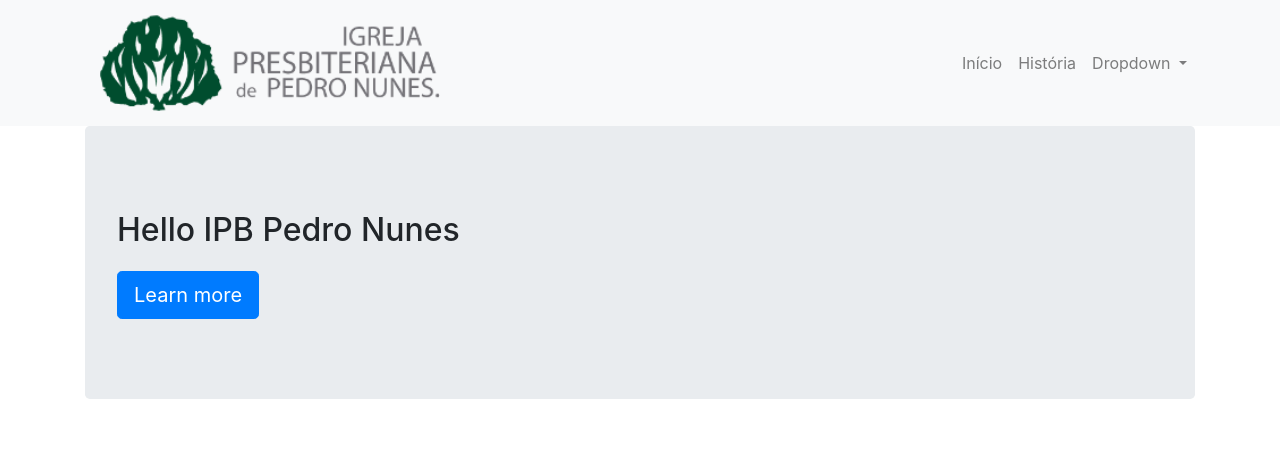
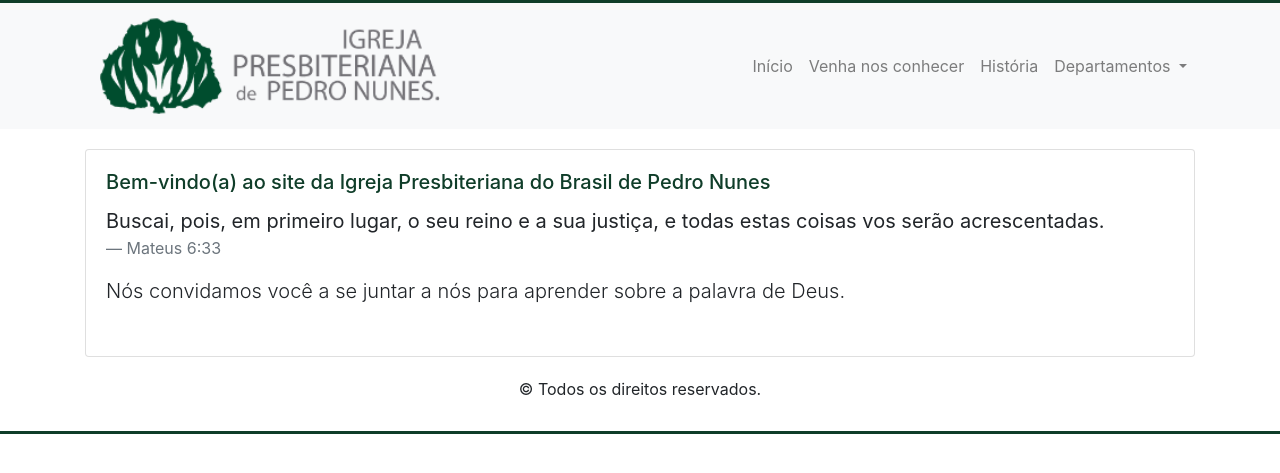
Before and after one commit to lucasprag/ipbpedronunes, a Jekyll site: the page built from index.html, in a window 1280 px wide. Shown: the top 473 px of the page. Built offline with Jekyll 4.4.1, drawn with Linux system fonts in a browser that asks for light colours.

Commit message:
Add some pages and sections as well as the navbar

```diff
--- /dev/null
+++ b/_includes/footer.html
@@ -0,0 +1,5 @@
+<footer class="footer">
+  <p class="text-center">
+    &copy; Todos os direitos reservados.
+  </p>
+</footer>
--- a/_includes/head.html
+++ b/_includes/head.html
@@ -2,7 +2,8 @@
   <meta charset="utf-8">
   <meta name="viewport" content="width=device-width, initial-scale=1, maximum-scale=1">
 
-  <link rel="shortcut icon" href=" {{ site.baseurl }}/assets/images/favicon.ico" type="image/x-icon">
+  <link rel="shortcut icon" href="{{ site.baseurl }}/assets/images/favicon.ico" type="image/x-icon">
+  <link rel="apple-touch-icon" href="{{ site.baseurl }}/assets/images/favicon.ico" type="image/x-icon">
 
   <link rel="canonical" href="{{ page.url | replace:'index.html','' | prepend: site.baseurl | prepend: site.url }}">
   <link rel="alternate" type="application/atom+xml" title="{{ site.title }}" href="{{ site.url }}/feed.xml"/>
@@ -11,4 +12,6 @@
   <link rel="stylesheet" type="text/css" href="{{ site.baseurl }}/assets/css/bootstrap.min.css">
   <link rel="stylesheet" href="{{ site.baseurl }}/assets/css/main.css">
   <title>{{ site.title }}</title>
+
+  <meta name="viewport" content="width=device-width, initial-scale=1, maximum-scale=1" />
 </head>
--- a/_includes/navbar.html
+++ b/_includes/navbar.html
@@ -18,22 +18,26 @@
 
     <ul class="navbar-nav">
       <li class="nav-item">
-        <a class="nav-link" href="#">Início</a>
+        <a class="nav-link" href="/">Início</a>
       </li>
 
       <li class="nav-item">
-        <a class="nav-link" href="#">História</a>
+        <a class="nav-link" href="/venha-nos-conhecer">Venha nos conhecer</a>
+      </li>
+
+      <li class="nav-item">
+        <a class="nav-link" href="/historia">História</a>
       </li>
 
       <li class="nav-item dropdown">
         <a class="nav-link dropdown-toggle" href="#" id="navbarDropdown" role="button" data-toggle="dropdown" aria-haspopup="true" aria-expanded="false">
-          Dropdown
+          Departamentos
         </a>
         <div class="dropdown-menu" aria-labelledby="navbarDropdown">
-          <a class="dropdown-item" href="#">Action</a>
-          <a class="dropdown-item" href="#">Another action</a>
-          <div class="dropdown-divider"></div>
-          <a class="dropdown-item" href="#">Something else here</a>
+          <a class="dropdown-item" href="/saf">SAF</a>
+          <a class="dropdown-item" href="/infantil">Infantil</a>
+          <a class="dropdown-item" href="/hinneni">Grupo Hinneni</a>
+          <a class="dropdown-item" href="/escola-dominical">Escola Dominical</a>
         </div>
       </li>
     </ul>
--- /dev/null
+++ b/_includes/welcome.html
@@ -0,0 +1,21 @@
+<div class="include-welcome">
+  <div class="card">
+    <div class="card-body">
+      <h5 class="card-title">
+        Bem-vindo(a) ao site da Igreja Presbiteriana do Brasil de Pedro Nunes
+      </h5>
+
+      <blockquote class="blockquote">
+        <p class="mb-0">
+          Buscai, pois, em primeiro lugar, o seu reino e a sua justiça, e todas estas coisas vos serão acrescentadas.
+        </p>
+
+        <footer class="blockquote-footer">Mateus 6:33</footer>
+      </blockquote>
+
+      <p class="lead">
+        Nós convidamos você a se juntar a nós para aprender sobre a palavra de Deus.
+      </p>
+    </div>
+  </div>
+</div>
--- a/_layouts/default.html
+++ b/_layouts/default.html
@@ -8,6 +8,7 @@
       {{ content }}
     </div>
 
+    {% include footer.html %}
     {% include js.html %}
   </body>
 </html>
--- a/_sass/base/_constants.scss
+++ b/_sass/base/_constants.scss
@@ -1,2 +1,8 @@
 $font-family: Helvetica, Arial, sans-serif;
 $font-size: 1.25em;
+
+$color1: #0F3D29; // IPB
+$color2: #694873;
+$color3: #16A085; // light green
+$color4: #8B728E;
+$color5: #85B79D; // lighter green
--- /dev/null
+++ b/_sass/base/_global.scss
@@ -0,0 +1,20 @@
+a {
+  color: $color2;
+}
+
+a:hover, a:active {
+  color: $color4;
+}
+
+p {
+  margin-bottom: 30px;
+}
+
+body {
+  border-top: 3px solid $color1;
+  border-bottom: 3px solid $color1;
+}
+
+h1, h2, h3, h4, h5, h6 {
+  color: $color1;
+}
--- /dev/null
+++ b/_sass/includes/_navbar.scss
@@ -0,0 +1,2 @@
+.navbar {
+}
--- /dev/null
+++ b/_sass/includes/_welcome.scss
@@ -0,0 +1,4 @@
+.include-welcome {
+  margin-top: 20px;
+  margin-bottom: 20px;
+}
--- a/_sass/ipbpedronunes.scss
+++ b/_sass/ipbpedronunes.scss
@@ -2,3 +2,8 @@
 
 // base
 @import 'base/constants';
+@import 'base/global';
+
+// includes
+@import 'includes/welcome';
+@import 'includes/navbar';
--- a/index.html
+++ b/index.html
@@ -1,7 +1,5 @@
 ---
 layout: default
 ---
-<div class="jumbotron">
-  <h1> Hello IPB Pedro Nunes </h1>
-  <p><a class="btn btn-primary btn-lg" href="#" role="button">Learn more</a></p>
-</div>
+
+{% include welcome.html %}
```
Also changed, not shown: _layouts/page.html (added, +15 -0 lines), historia.md (added, +21 -0 lines), venha-nos-conhecer.md (added, +65 -0 lines), assets/images/favicon.ico (added), assets/images/igreja.jpg (added), assets/images/waze.png (added), 3 other files.
